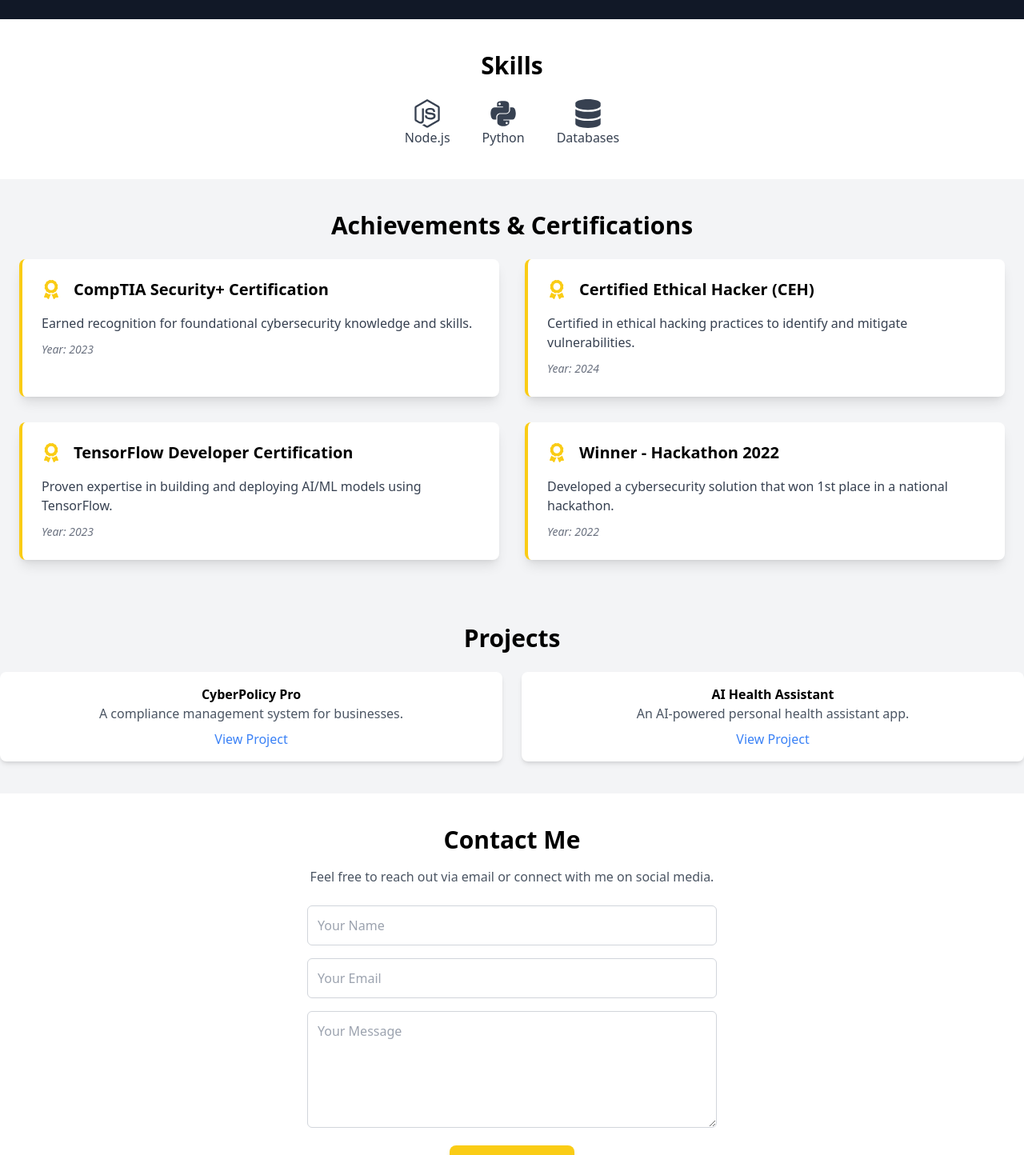
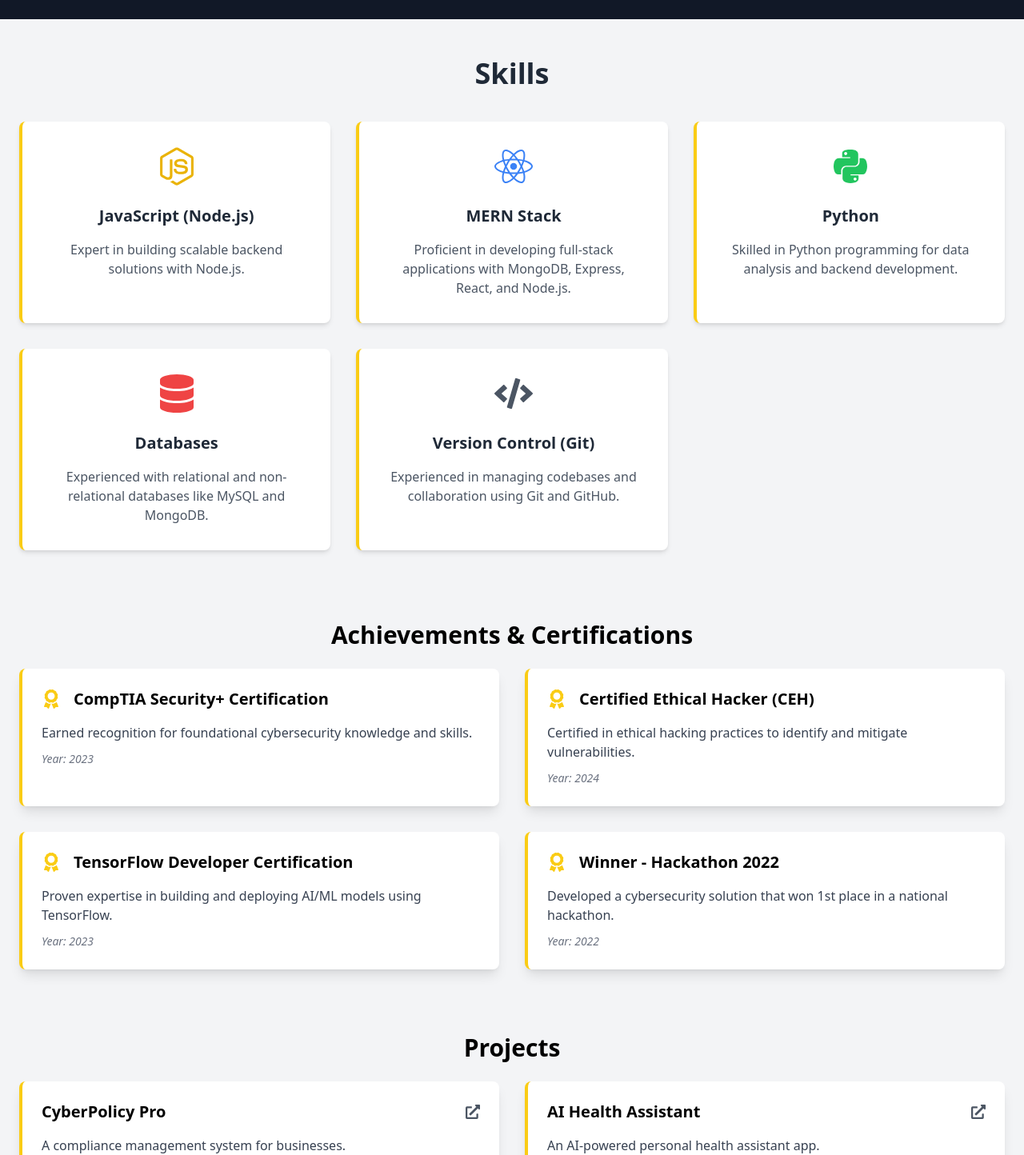
Before and after one commit to dsyengo/Portfolio, a React (Vite) app: page / in a window 1280 px wide. Shown: the part 840-2284 px from the top of the page at 80% size. Built offline with nearby package versions, Linux system fonts and the light colour scheme.

Commit message:
changes 1

```diff
--- a/src/components/Hero.jsx
+++ b/src/components/Hero.jsx
@@ -12,7 +12,7 @@
         transition={{ duration: 1.2 }}
       >
         <img
-          src="https://via.placeholder.com/300"
+          src="../assets/passport 100kb.jpg"
           alt="Your Avatar"
           className="w-64 h-64 md:w-80 md:h-80 rounded-full border-4 border-yellow-400 shadow-lg"
         />
--- a/src/components/Projects.jsx
+++ b/src/components/Projects.jsx
@@ -1,4 +1,5 @@
 import { motion } from 'framer-motion';
+import { FaExternalLinkAlt } from 'react-icons/fa';
 
 const projects = [
   {
@@ -11,24 +12,51 @@
     description: 'An AI-powered personal health assistant app.',
     link: '#',
   },
+  {
+    title: 'Student Clearance System',
+    description: 'An online system for managing student clearances.',
+    link: '#',
+  },
+  {
+    title: 'Portfolio Website',
+    description: 'A personal portfolio showcasing my skills and projects.',
+    link: '#',
+  },
 ];
 
 const Projects = () => (
   <section id="projects" className="bg-gray-100 py-10">
-    <div className="container mx-auto text-center">
-      <h2 className="text-3xl font-bold">Projects</h2>
-      <div className="grid md:grid-cols-2 gap-6 mt-6">
+    <div className="container mx-auto px-6">
+      <motion.h2
+        className="text-3xl font-bold text-center mb-6"
+        initial={{ opacity: 0, y: -20 }}
+        whileInView={{ opacity: 1, y: 0 }}
+        transition={{ duration: 1 }}
+      >
+        Projects
+      </motion.h2>
+
+      <div className="grid md:grid-cols-2 gap-8">
         {projects.map((project, index) => (
           <motion.div
             key={index}
-            className="bg-white shadow-md p-4 rounded-lg hover:shadow-lg transition-shadow"
+            className="bg-white shadow-lg rounded-lg p-6 border-l-4 border-yellow-400"
+            initial={{ opacity: 0, x: -20 }}
+            whileInView={{ opacity: 1, x: 0 }}
+            transition={{
+              duration: 0.8,
+              delay: index * 0.2,
+            }}
             whileHover={{ scale: 1.05 }}
           >
-            <h3 className="font-bold">{project.title}</h3>
-            <p className="text-gray-600">{project.description}</p>
+            <div className="flex items-center justify-between mb-4">
+              <h3 className="text-xl font-semibold">{project.title}</h3>
+              <FaExternalLinkAlt className="text-gray-600 text-lg" />
+            </div>
+            <p className="text-gray-700 mb-4">{project.description}</p>
             <a
               href={project.link}
-              className="text-blue-500 hover:underline mt-2 block"
+              className="text-yellow-400 font-bold hover:underline"
             >
               View Project
             </a>
--- a/src/components/Skills.jsx
+++ b/src/components/Skills.jsx
@@ -1,24 +1,62 @@
-import { FaNodeJs, FaPython, FaDatabase } from 'react-icons/fa';
+import { motion } from 'framer-motion';
+import { FaCode, FaDatabase, FaReact, FaPython, FaNodeJs } from 'react-icons/fa';
 
 const skills = [
-  { icon: <FaNodeJs />, label: 'Node.js' },
-  { icon: <FaPython />, label: 'Python' },
-  { icon: <FaDatabase />, label: 'Databases' },
+  {
+    title: 'JavaScript (Node.js)',
+    description: 'Expert in building scalable backend solutions with Node.js.',
+    icon: <FaNodeJs className="text-yellow-500 text-5xl" />,
+  },
+  {
+    title: 'MERN Stack',
+    description: 'Proficient in developing full-stack applications with MongoDB, Express, React, and Node.js.',
+    icon: <FaReact className="text-blue-500 text-5xl" />,
+  },
+  {
+    title: 'Python',
+    description: 'Skilled in Python programming for data analysis and backend development.',
+    icon: <FaPython className="text-green-500 text-5xl" />,
+  },
+  {
+    title: 'Databases',
+    description: 'Experienced with relational and non-relational databases like MySQL and MongoDB.',
+    icon: <FaDatabase className="text-red-500 text-5xl" />,
+  },
+  {
+    title: 'Version Control (Git)',
+    description: 'Experienced in managing codebases and collaboration using Git and GitHub.',
+    icon: <FaCode className="text-gray-600 text-5xl" />,
+  },
 ];
 
 const Skills = () => (
-  <section id="skills" className="bg-white py-10">
-    <div className="container mx-auto text-center">
-      <h2 className="text-3xl font-bold">Skills</h2>
-      <div className="flex justify-center space-x-10 mt-6">
+  <section id="skills" className="bg-gray-100 py-12">
+    <div className="container mx-auto px-6">
+      <motion.h2
+        className="text-4xl font-bold text-center text-gray-800 mb-10"
+        initial={{ opacity: 0, y: -20 }}
+        whileInView={{ opacity: 1, y: 0 }}
+        transition={{ duration: 1 }}
+      >
+        Skills
+      </motion.h2>
+
+      <div className="grid sm:grid-cols-2 md:grid-cols-3 gap-8">
         {skills.map((skill, index) => (
-          <div
+          <motion.div
             key={index}
-            className="flex flex-col items-center text-gray-700 hover:text-yellow-400 transition-colors"
+            className="bg-white shadow-md rounded-lg p-8 text-center border-l-4 border-yellow-400 transform hover:scale-105 transition-transform duration-300"
+            initial={{ opacity: 0, y: 20 }}
+            whileInView={{ opacity: 1, y: 0 }}
+            transition={{
+              duration: 0.8,
+              delay: index * 0.2,
+            }}
           >
-            <div className="text-4xl">{skill.icon}</div>
-            <p>{skill.label}</p>
-          </div>
+            <div className="mb-6 flex justify-center">{skill.icon}</div>
+            <h3 className="text-xl font-semibold text-gray-800 mb-4">{skill.title}</h3>
+            <p className="text-gray-600">{skill.description}</p>
+          </motion.div>
         ))}
       </div>
     </div>
```
Also changed, not shown: src/assets/passport 100kb.jpg (added).
